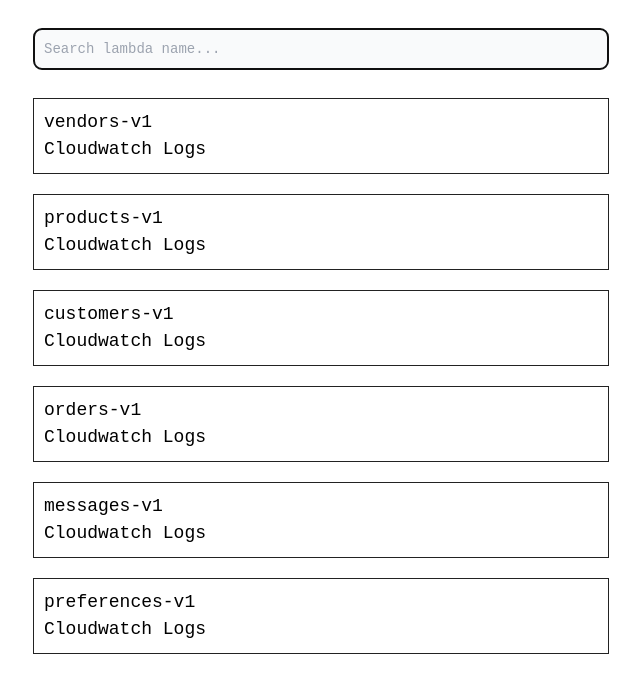
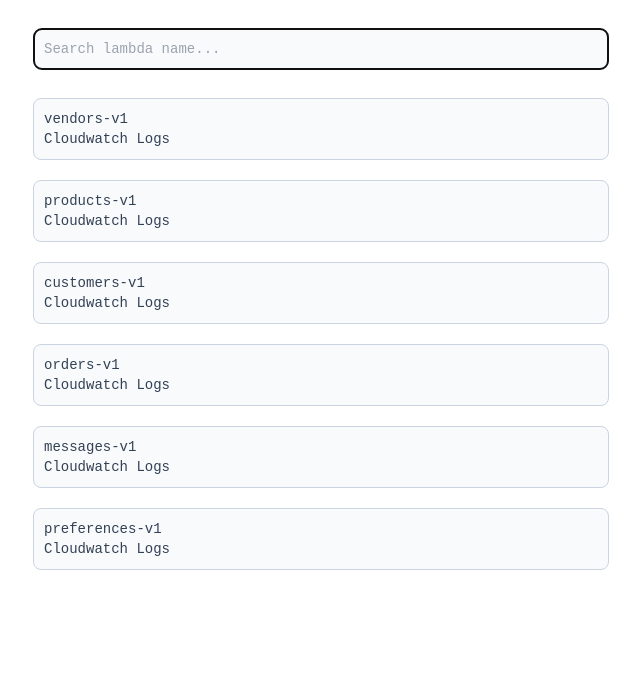
Before and after one commit to kennethkeim/awslinks, an Angular app: page / in a window 1280 px wide. Shown: the top 692 px of the page, without its empty margins (319-959 px from the left). Built offline with nearby package versions, Linux system fonts and the light colour scheme.

Commit message:
refactor: styling with tailwind

```diff
--- a/src/app/app.component.html
+++ b/src/app/app.component.html
@@ -1,4 +1,6 @@
-<main class="p-7">
+<main
+  class="p-7 bg-white text-slate-700 dark:bg-slate-800 dark:text-white h-screen"
+>
   <section class="max-w-xl mx-auto mb-7">
     <app-search (inputChange)="searchInput = $event"></app-search>
 
--- a/src/app/resource-card/resource-card.component.html
+++ b/src/app/resource-card/resource-card.component.html
@@ -1,4 +1,6 @@
-<article>
+<article
+  class="mb-5 bg-slate-50 border border-slate-300 text-sm rounded-lg p-2.5 dark:bg-slate-700 dark:border-slate-600 dark:placeholder-slate-400"
+>
   <p>{{ resource?.name }}</p>
   <p *ngIf="resource?.cloudwatch">
     <a [href]="resource?.cloudwatch?.url" target="_blank">Cloudwatch Logs</a>
--- a/src/app/resource-card/resource-card.component.scss
+++ /dev/null
@@ -1,7 +0,0 @@
-@import "src/scss/variables";
-
-article {
-  margin-bottom: 20px;
-  border: 1px solid $dark;
-  padding: 10px;
-}
--- a/src/app/resource-card/resource-card.component.ts
+++ b/src/app/resource-card/resource-card.component.ts
@@ -4,7 +4,6 @@ import { Resource } from '../resources/resources';
 @Component({
   selector: 'app-resource-card',
   templateUrl: './resource-card.component.html',
-  styleUrls: ['./resource-card.component.scss'],
 })
 export class ResourceCardComponent {
   @Input() public resource?: Resource;
--- a/src/app/resultsbox/resultsbox.component.ts
+++ b/src/app/resultsbox/resultsbox.component.ts
@@ -5,7 +5,6 @@ import { BehaviorSubject, map } from 'rxjs';
 @Component({
   selector: 'app-resultsbox',
   templateUrl: './resultsbox.component.html',
-  styleUrls: ['./resultsbox.component.scss'],
 })
 export class ResultsboxComponent implements OnChanges {
   @Input() searchInput?: string;
--- a/src/app/search/search.component.html
+++ b/src/app/search/search.component.html
@@ -6,7 +6,7 @@
     type="text"
     id="simple-search"
     (keyup)="onSearchInput($event)"
-    class="bg-gray-50 border border-gray-300 text-gray-900 text-sm rounded-lg focus:ring-blue-500 focus:border-blue-500 block w-full p-2.5 dark:bg-gray-700 dark:border-gray-600 dark:placeholder-gray-400 dark:text-white dark:focus:ring-blue-500 dark:focus:border-blue-500"
+    class="bg-slate-50 border border-slate-300 text-sm rounded-lg focus:ring-blue-500 focus:border-blue-500 block w-full p-2.5 dark:bg-slate-700 dark:border-slate-600 dark:placeholder-slate-400 dark:focus:ring-blue-500 dark:focus:border-blue-500"
     placeholder="Search lambda name..."
     autofocus
   />
--- a/src/scss/_typography.scss
+++ b/src/scss/_typography.scss
@@ -10,7 +10,7 @@ body {
 
   font-family: "Roboto Mono", monospace;
   font-weight: 400;
-  font-size: 18px;
+  // font-size: 18px;
   letter-spacing: 0rem;
   // line-height: 1.3;
 }
```
Also changed, not shown: src/app/resultsbox/resultsbox.component.scss (deleted).
